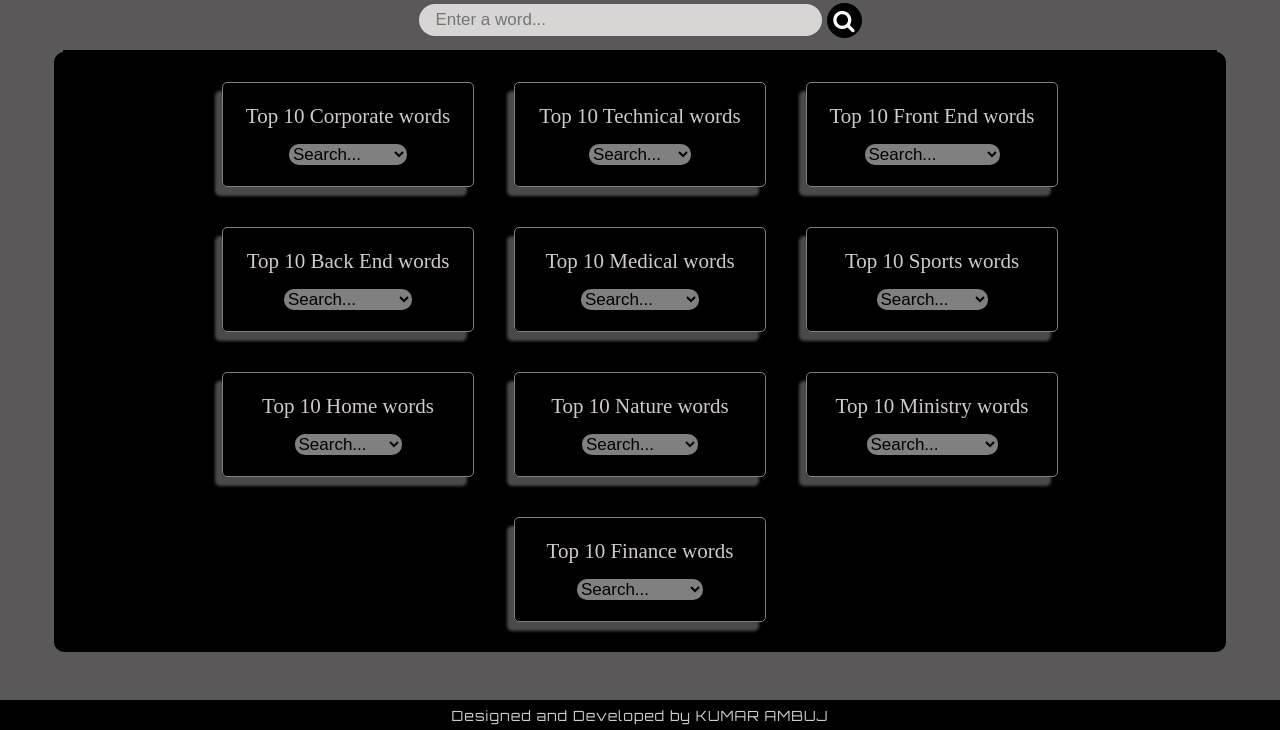
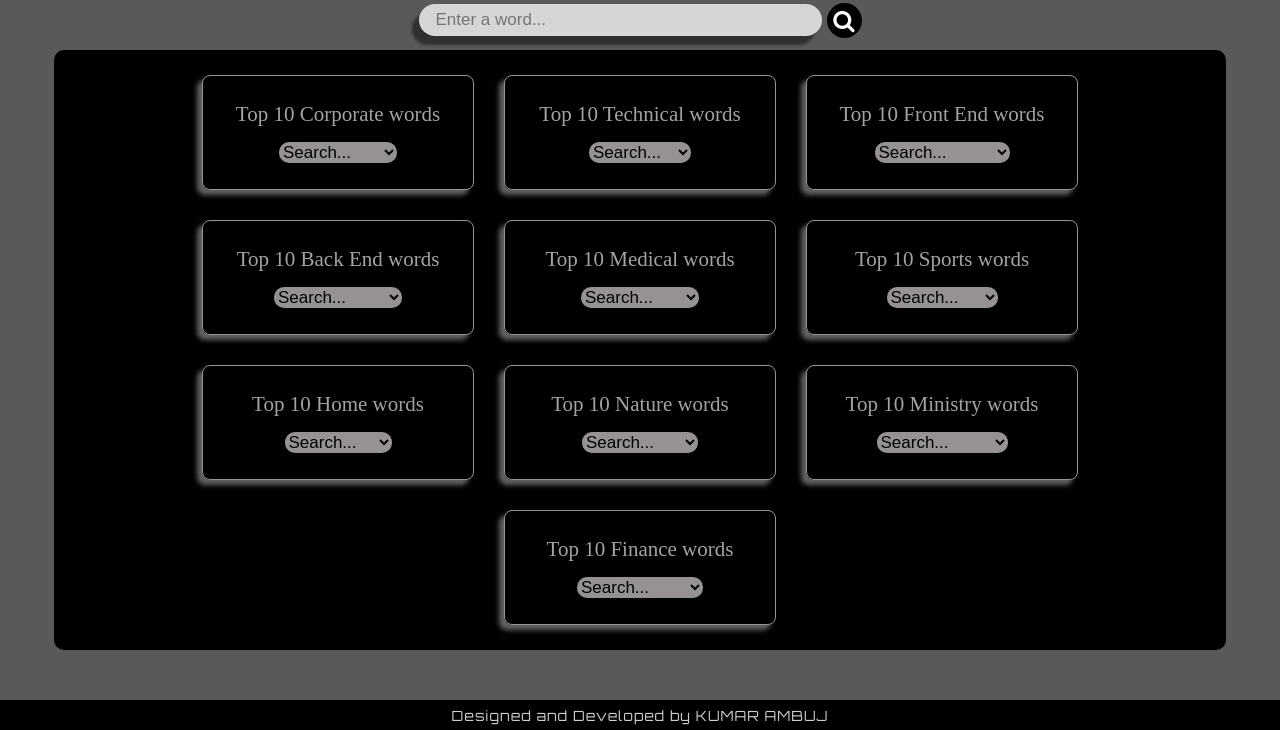
Before and after one commit to KumarAmbuj/DictionaryApp, a plain HTML site: page index.html in a window 1280 px wide. Shown: the part 70-800 px from the top of the page. Drawn offline with Linux system fonts and the light colour scheme.

Commit message:
box shadow in home card

```diff
--- a/index.css
+++ b/index.css
@@ -5,6 +5,19 @@ body{
     overflow-y: hidden;
 
 }
+::-webkit-scrollbar {
+    width: 5px;
+    height:30px;
+  }
+
+  ::-webkit-scrollbar-thumb {
+    background-color: rgb(185, 180, 180); /* Set the color to white */
+    border-radius: 5px; /* Round the edges of the thumb */
+  }
+  /* Define the style for the track (the area the thumb moves along) of the scroll bar */
+  ::-webkit-scrollbar-track {
+    background-color: transparent; /* Make the track transparent */
+  }
 .header{
     position: sticky;
     top:0;
@@ -60,10 +73,11 @@ body{
     padding: 5px 10px;
     border: none;
     cursor: pointer;
+    box-shadow: -4px 3px 3px  rgb(151, 149, 149);
 
 }
 .historyBtn:hover{
-    box-shadow: 3px 3px 3px  rgb(209, 204, 204);;
+    box-shadow: 3px 3px 3px  rgb(209, 204, 204);
 }
 .historyBtn .fa{
     font-size: 23px;
@@ -87,6 +101,7 @@ body{
     background-color :rgb(216, 213, 213);
     padding-left: 17px;
     font-size: 17px;
+    box-shadow: -7px 9px 3px rgb(48, 47, 47);
 
 }
 .searchIcon{
@@ -134,7 +149,7 @@ body{
     rotate: -10deg;
     margin: 20px 21px;
     background-color: #30b90e;
-    box-shadow: -7px 9px 3px rgb(75, 74, 74);
+    box-shadow: -7px 7px 6px rgb(104, 103, 103);
     border-radius: 5px;
     word-break: break-all;
     box-sizing: border-box;
@@ -321,21 +336,23 @@ body{
     justify-content: center;
     align-items: center;
     gap:15px;
-    box-shadow: -7px 9px 3px rgb(75, 74, 74);
-    border:1px solid grey;
-    margin:20px;
-    border-radius: 5px;
+    box-shadow: -5px 5px 5px rgb(99, 98, 98);
+    border:1px solid rgb(151, 148, 148);
+    margin:15px;
+    border-radius: 8px;
+    padding:10px;
 }
 .homeCardText{
     font-size: 21px;
-    color:rgb(209, 202, 202);
+    color:rgb(167, 162, 162);
 }
 .selectOptions{
-    background-color: gray;
+    background-color :rgb(150, 146, 146);
     color:black;
     font-size: 17px;
     border-radius: 10px;
     border: none;
+
 }
 @media only screen and (max-width: 600px) {
     .navbar{
--- a/index.html
+++ b/index.html
@@ -42,7 +42,7 @@
           <i class="fa fa-search" aria-hidden="true"></i>
         </div>
       </div>
-      <div class="line"></div>
+      <!--  <div class="line"></div>-->
     </header>
     <main>
       <div class="mainSection" id="mainSection">
```
